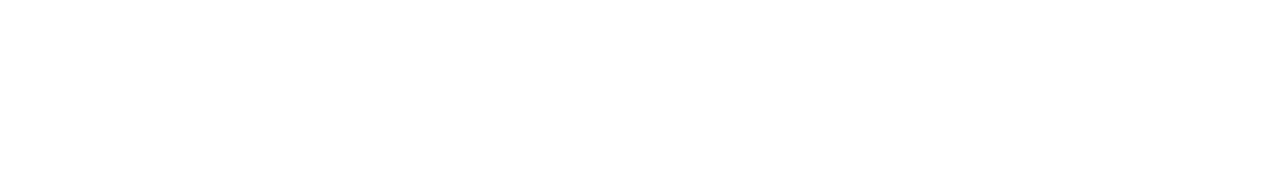
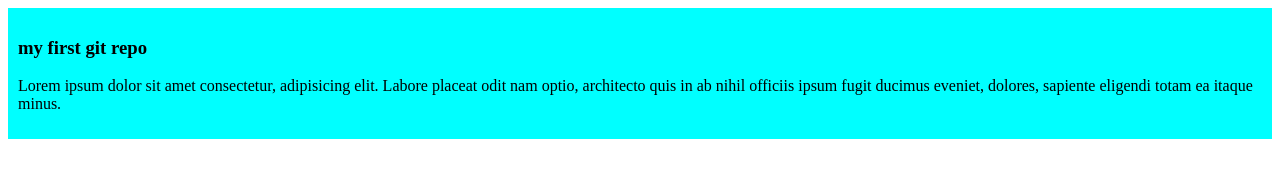
Before and after one commit to nasimrifat101/my-first-github-depo, a plain HTML site: page index.html in a window 1280 px wide. Drawn offline with Linux system fonts and the light colour scheme.

Commit message:
second push

```diff
--- a/index.html
+++ b/index.html
@@ -4,8 +4,12 @@
     <meta charset="UTF-8">
     <meta name="viewport" content="width=device-width, initial-scale=1.0">
     <title>github repo</title>
+    <link rel="stylesheet" href="styles/web.css">
 </head>
 <body>
-
+    <div>
+        <h3>my first git repo</h3>
+        <p>Lorem ipsum dolor sit amet consectetur, adipisicing elit. Labore placeat odit nam optio, architecto quis in ab nihil officiis ipsum fugit ducimus eveniet, dolores, sapiente eligendi totam ea itaque minus.</p>
+    </div>
 </body>
 </html>
--- /dev/null
+++ b/styles/web.css
@@ -0,0 +1,4 @@
+div{
+    background-color: aqua;
+    padding: 10px;
+}
```
